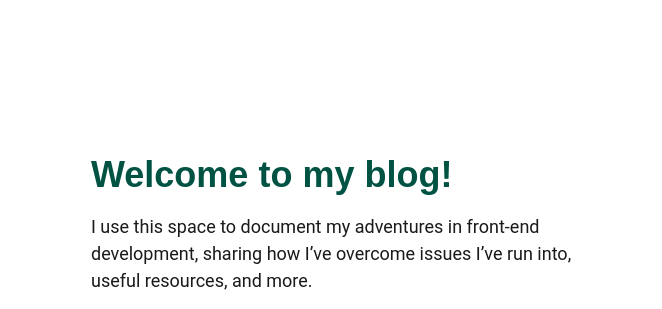
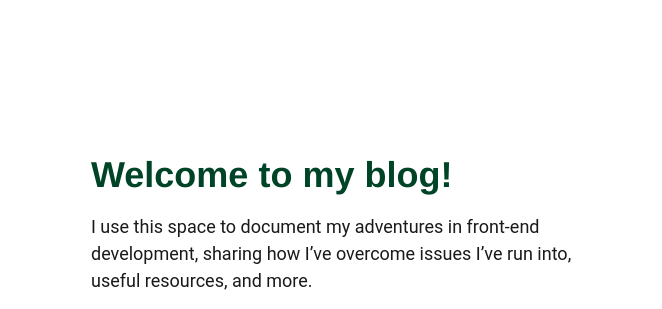
Before and after one commit to tomsigwalt/staticSiteBlog, an Eleventy site: page src/index.njk in a window 1280 px wide. Shown: the part 165-474 px from the top of the page, 0-662 px from the left. Built offline with nearby package versions, Linux system fonts and the light colour scheme; Eleventy itself is replaced by a stand-in of ours; files that its build step writes are made by us from their sources.

Commit message:
font change #2 / color change

```diff
--- a/src/style.css
+++ b/src/style.css
@@ -6,16 +6,16 @@
   --fs-700: 2rem;
 
   --ff-body: "Roboto", sans-serif;
-  --ff-heading: "Josefin Sans", sans-serif;
+  --ff-heading: "Helvetica", sans-serif;
 
   --fw-400: 400;
   --fw-700: 700;
   --fw-900: 900;
 
   --clr-primary-200: hsla(169, 70%, 95%, 1);
-  --clr-primary-300: hsla(169, 100%, 39%, 1);
+  --clr-primary-300: rgb(0, 152, 199);
   --clr-primary-400: hsla(169, 100%, 26%, 1);
-  --clr-primary-500: hsla(169, 100%, 16%, 1);
+  --clr-primary-500: rgb(0, 68, 40);
 
   --clr-neutral-100: hsla(0, 0%, 100%, 1);
   --clr-neutral-300: hsla(0, 0%, 50%, 1);
```
